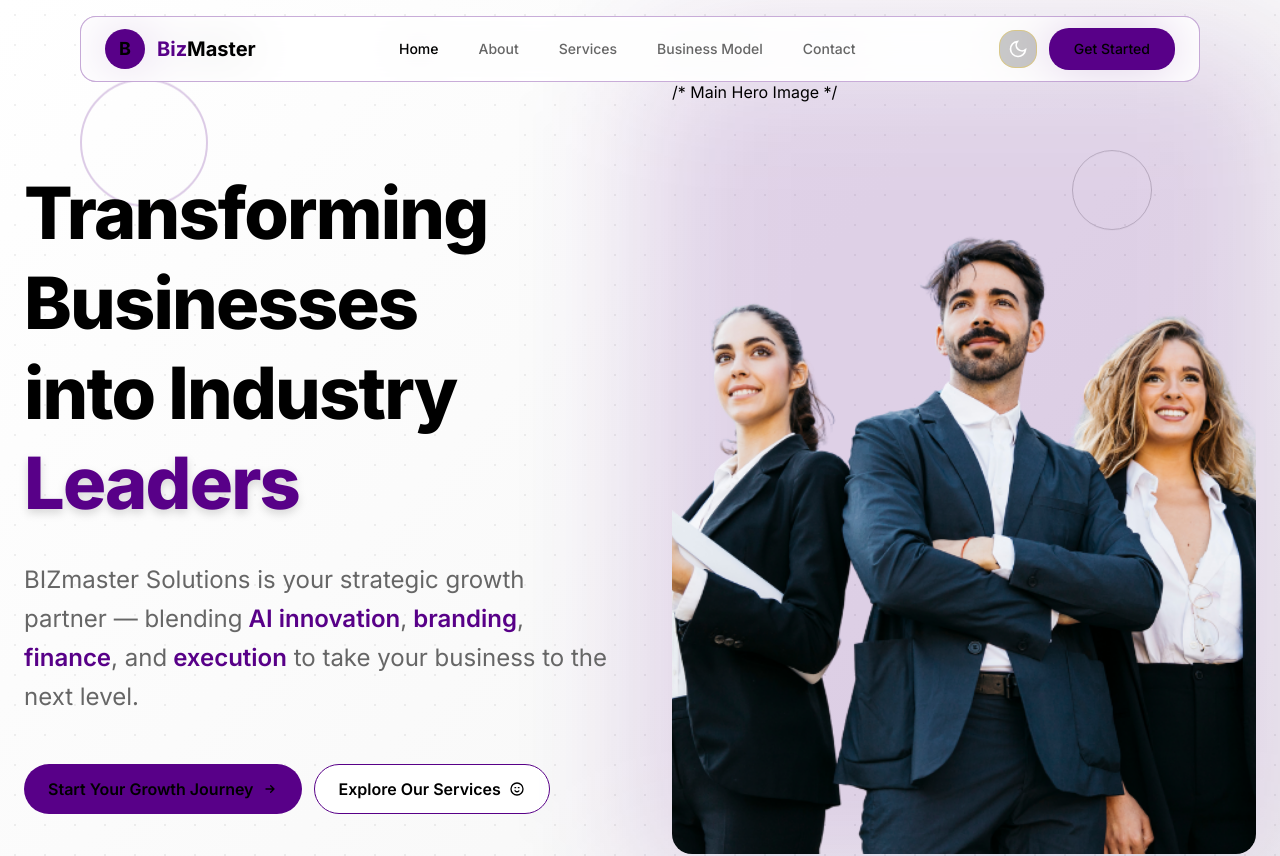
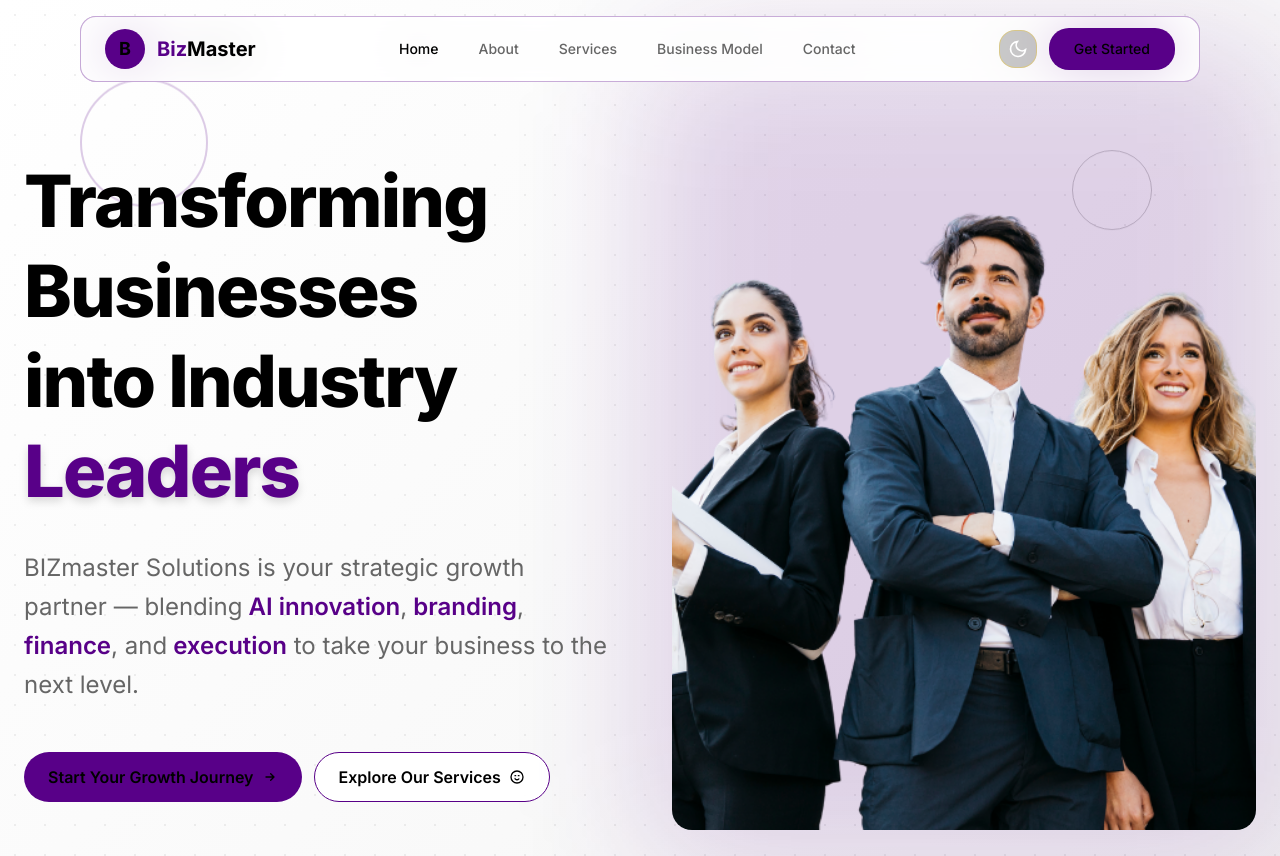
Before and after one commit to CrazeSliit/bizmastersolution, a Next.js app: page / in a window 1280 px wide. Shown: the top 856 px of the page. Built offline with nearby package versions, Linux system fonts and the light colour scheme.

Commit message:
fix(hero): remove invalid C-style comment from HeroSection JSX

```diff
--- a/components/home/herosection.jsx
+++ b/components/home/herosection.jsx
@@ -82,7 +82,7 @@ export default function HeroSection() {
 
                     {/* Right Column - Visual Content */}
                                         <div className="relative -mt-8 lg:-mt-12">
-                                            /* Main Hero Image */
+
                                             <div className="relative z-10 group">
                                                 <div className="relative overflow-hidden rounded-xl shadow-2xl">
                                                     <img
```
